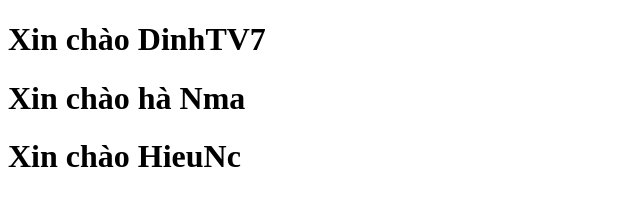
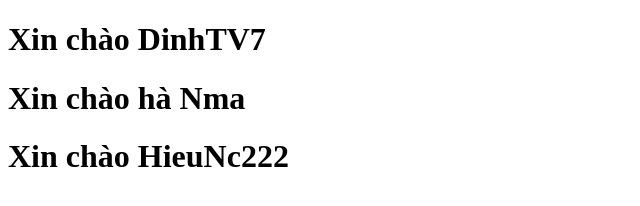
Before and after one commit to hieunc19/git_ready2, a plain HTML site: page index.html in a window 1280 px wide. Shown: the full height of the page, 0-640 px from the left. Drawn offline with Linux system fonts and the light colour scheme.

Commit message:
update banner

```diff
--- a/index.html
+++ b/index.html
@@ -9,6 +9,6 @@
 <body>
     <h1>Xin chào DinhTV7</h1>
     <h1>Xin chào hà Nma</h1>
-    <h1>Xin chào HieuNc</h1>
+    <h1>Xin chào HieuNc222</h1>
 </body>
 </html>
```
